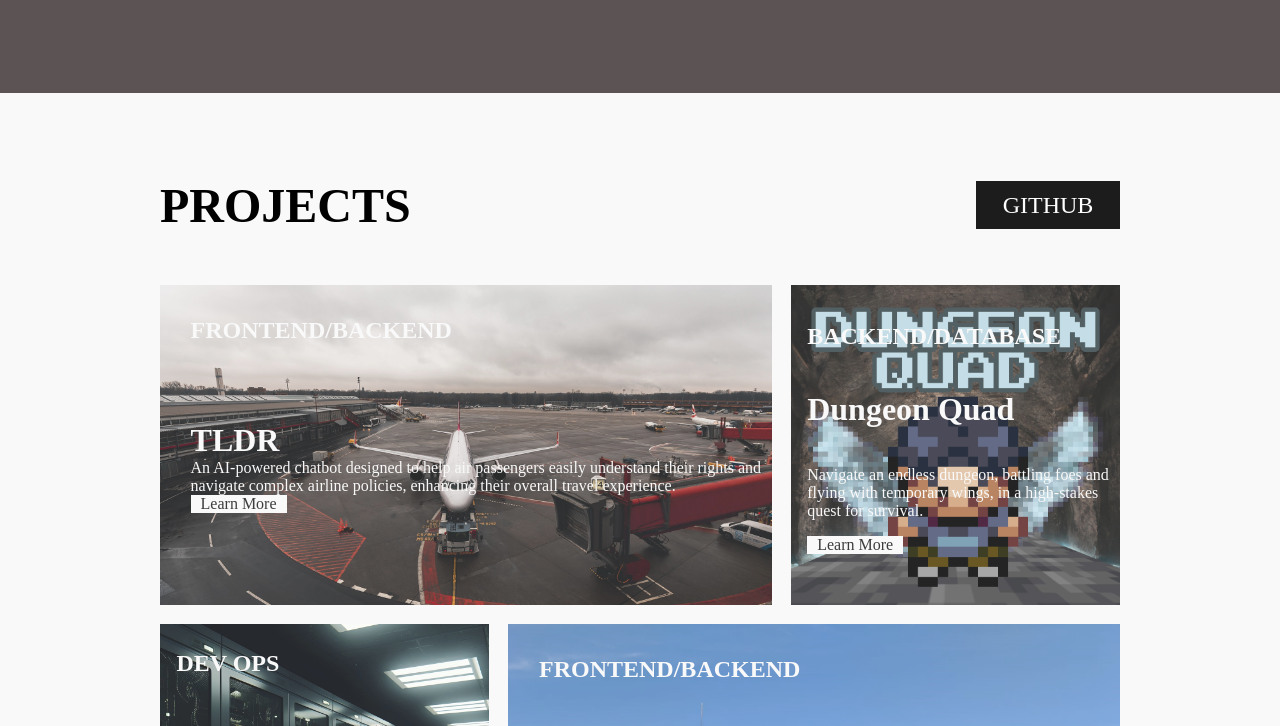
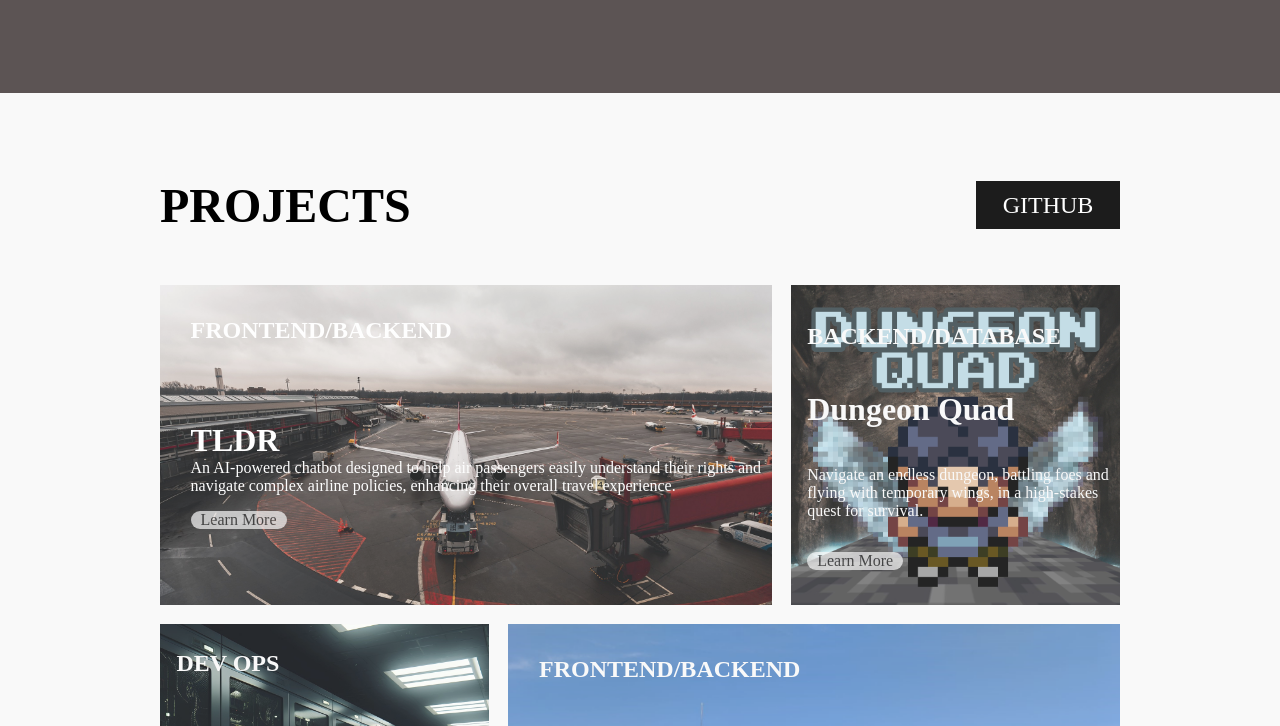
Before and after one commit to will-ondrik/portfolio-site, a plain HTML site: page index.html in a window 1280 px wide. Shown: the part 867-1593 px from the top of the page. Drawn offline with Linux system fonts and the light colour scheme.

Commit message:
- decreased padding-bottom for all sections. - changed all sections white color to be more consistent. - modified the margin and padding of the contact section header and description. - modified the padding of the left-form. - changed the project buttons so have opacity increased spacing. The opacity changes on hover.

```diff
--- a/index.css
+++ b/index.css
@@ -122,7 +122,7 @@ navbar {
     padding-top: 6em;
     padding-left: 12.5%;
     padding-right: 12.5%;
-    padding-bottom: 4em;
+    padding-bottom: 2em;
 }
 
 .section-title {
@@ -225,7 +225,7 @@ navbar {
     background-size: cover;
     background-position: center;
     opacity: 0.85;
-    color: #F9F9F9;
+    color: white;
 }
 
 #p2 {
@@ -247,6 +247,7 @@ navbar {
     opacity: 0.85;
     color: #F9F9F9;
 }
+
 
 #p4 {
     width: 65%;
@@ -421,6 +422,13 @@ navbar {
     color: #F9F9F9;
 }
 
+#contact > h1 {
+    margin-bottom: 0;
+}
+
+#contact > p {
+    padding-bottom: 3rem;
+}
 #contact-header-title {
     font-size: 3rem;
 }
@@ -437,6 +445,7 @@ navbar {
     flex-direction: column;
     justify-content: space-between;
     width: 100%;
+    padding-right: .5rem;
 }
 
 #left-form > input {
@@ -497,7 +506,16 @@ navbar {
     display: flex;
     align-items: center;
     justify-content: center;
+    margin-top: 1rem;
     width: 6rem;
+    border-radius: 10px;
+    opacity: .7;
+    background-color: white;
+    color: black;
+}
+
+.project-btn:hover {
+    opacity: 1;
 }
 
 .sm-btn {
```
